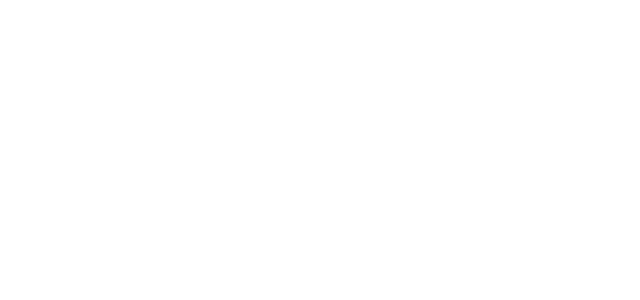
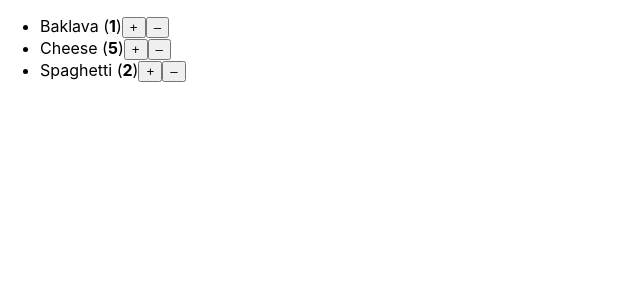
Before and after one commit to BeboBonbo/First-project-REACT-learning, a React (Create React App) app in the folder challenges-react/: page / in a window 1280 px wide. Shown: the top 300 px of the page, without its empty margins (0-640 px from the left). Built offline with nearby package versions, Linux system fonts and the light colour scheme.

Commit message:
Updating Array in State Challenge

```diff
--- a/challenges-react/src/App.js
+++ b/challenges-react/src/App.js
@@ -3,12 +3,13 @@
 // import BtnSideSec from "./btnSideSection.js";
 // import "./App.css";
 //! import Scoreboard from "./objectStateProblemInDocs";
+import ShoppingCart from "./UpdatingArrayInState"
 
 // const showCategories = true;
 
 function App() {
   //! return <Scoreboard />;
-
+  return(<ShoppingCart />);
   // const bodyStyle = {
   //   display: "flex",
   //   justifyContent: "center",
--- /dev/null
+++ b/challenges-react/src/UpdatingArrayInState.js
@@ -0,0 +1,79 @@
+import { useState } from "react";
+
+const initialProducts = [
+  {
+    id: 0,
+    name: "Baklava",
+    count: 1,
+  },
+  {
+    id: 1,
+    name: "Cheese",
+    count: 5,
+  },
+  {
+    id: 2,
+    name: "Spaghetti",
+    count: 2,
+  },
+];
+
+export default function ShoppingCart() {
+  const [products, setProducts] = useState(initialProducts);
+
+  function handleIncreaseClick(productId) {
+    setProducts(
+      products.map((product) => {
+        if (product.id === productId) {
+          return {
+            ...product,
+            count: product.count + 1,
+          };
+        } else {
+          return product;
+        }
+      })
+    );
+  }
+  function handleDecreaseClick(productId) {
+    let newProducts = [];
+    for (let product of products) {
+      if (product.id === productId) {
+        if (product.count > 1) {
+          let newProduct = {
+            ...product,
+            count: product.count - 1,
+          };
+          newProducts.push(newProduct);
+        }
+      } else {
+        newProducts.push(product);
+      }
+    }
+    setProducts(newProducts);
+  }
+
+  return (
+    <ul>
+      {products.map((product) => (
+        <li key={product.id}>
+          {product.name} (<b>{product.count}</b>)
+          <button
+            onClick={() => {
+              handleIncreaseClick(product.id);
+            }}
+          >
+            +
+          </button>
+          <button
+            onClick={() => {
+              handleDecreaseClick(product.id);
+            }}
+          >
+            –
+          </button>
+        </li>
+      ))}
+    </ul>
+  );
+}
```
